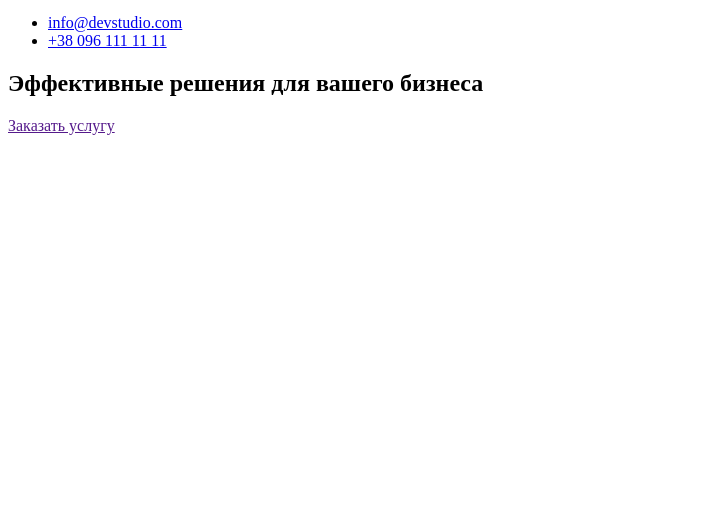
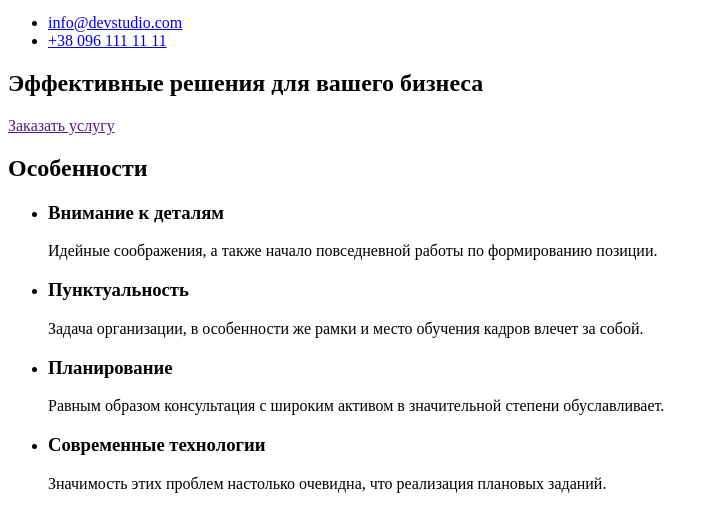
Before and after one commit to DesidoS/goit-markup-hw-01, a plain HTML site: page index.html in a window 1280 px wide. Shown: the part 104-636 px from the top of the page, without its empty margins (0-719 px from the left). Drawn offline with Linux system fonts and the light colour scheme.

Commit message:
вторая секция

```diff
--- a/index.html
+++ b/index.html
@@ -28,7 +28,28 @@
       <h1>Эффективные решения для вашего бизнеса</h1>
       <a href="">Заказать услугу</a>
     </section>
-
+    <section>
+      <h2>Особенности</h2>
+      <!-- потом убрать -->
+      <ul>
+        <li>
+          <h3>Внимание к деталям</h3>
+          <p>Идейные соображения, а также начало повседневной работы по формированию позиции.</p>
+        </li>
+        <li>
+          <h3>Пунктуальность</h3>
+          <p>Задача организации, в особенности же рамки и место обучения кадров влечет за собой.</p>
+        </li>
+        <li>
+          <h3>Планирование</h3>
+          <p>Равным образом консультация с широким активом в значительной степени обуславливает.</p>
+        </li>
+        <li>
+          <h3>Современные технологии</h3>
+          <p>Значимость этих проблем настолько очевидна, что реализация плановых заданий.</p>
+        </li>
+      </ul>
+    </section>
     <footer></footer>
   </body>
 </html>
```
